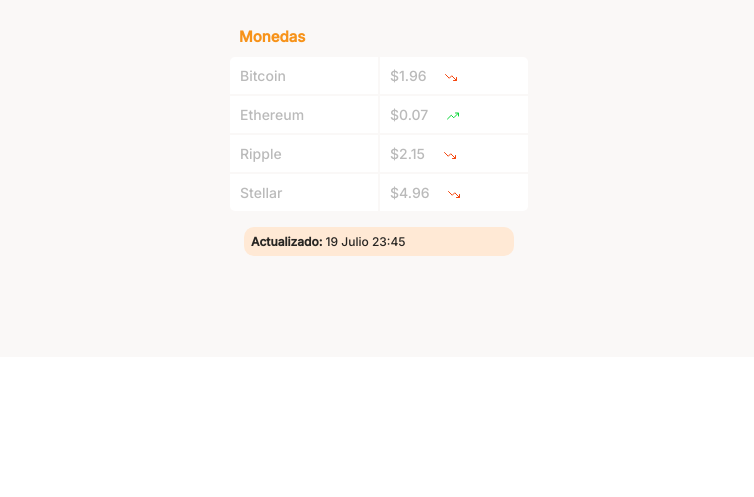
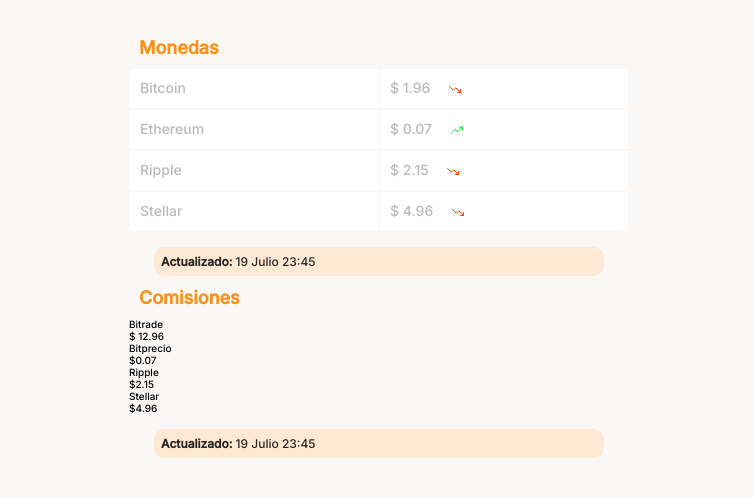
Before and after one commit to walterkiu/curso-movilefirst, a plain HTML site: page index.html in a window 1280 px wide. Shown: the part 665-1162 px from the top of the page, without its empty margins (261-1015 px from the left). Before the commit the page ends 1022 px from the top, so only its background shows below. Drawn offline with Linux system fonts and the light colour scheme.

Commit message:
comienzo tabla comisiones

```diff
--- a/index.html
+++ b/index.html
@@ -26,18 +26,32 @@
                 <p>Traemos información en tiempo real de las casas de cambios y las monedas más importantes del mundo.</p>
             </div>
             <section class="main-exchange-tables">
-                <h2>Monedas</h2>
-                <div>
+                <div class="main-exchange-tables_monedas">
+                    <h3>Monedas</h3>
                     <p class="border-top-left">Bitcoin</p>
-                    <p class="border-top-right">$1.96 <span class="not-stonks"></span></p>
+                    <p class="border-top-right">$ 1.96 <span class="not-stonks"></span></p>
                     <p>Ethereum</p>
-                    <p>$0.07 <span class="stonks"></span></p>
+                    <p>$ 0.07 <span class="stonks"></span></p>
                     <p>Ripple</p>
-                    <p>$2.15 <span  class="not-stonks"></span></p>
+                    <p>$ 2.15 <span  class="not-stonks"></span></p>
                     <p class="border-bottom-left">Stellar</p>
-                    <p class="border-bottom-right">$4.96 <span  class="not-stonks"></span></p>
+                    <p class="border-bottom-right">$ 4.96 <span  class="not-stonks"></span></p>
                     <p class="fecha"><strong>Actualizado:</strong> 19 Julio 23:45</p>
                 </div>
+
+                <div class="main-exchange-tables_comisiones">
+                    <h3>Comisiones</h3>
+                    <p class="border-top-left">Bitrade</p>
+                    <p class="border-top-right">$ 12.96 </p>
+                    <p>Bitprecio</p>
+                    <p>$0.07 </p>
+                    <p>Ripple</p>
+                    <p>$2.15</p>
+                    <p class="border-bottom-left">Stellar</p>
+                    <p class="border-bottom-right">$4.96 </p>
+                    <p class="fecha"><strong>Actualizado:</strong> 19 Julio 23:45</p>
+                </div>
+
             </section>
         </section>
         <section></section>
--- a/style.css
+++ b/style.css
@@ -126,23 +126,29 @@ main{
     margin-bottom: 30px;
     line-height: 1.6rem;
 }
+
+                                     /*MAIN EXCHANGE TABLES MONEDAS*/
+
 .main-exchange-tables{
-    width: 65%;
+    width: 70%;
     max-width: 300px;
+    max-width: 500px;
     margin: 0 auto;
-    font-family:'Inter';
+    font-family:"Inter" , sans-serif;
     padding-bottom: 100px;
 }
-.main-exchange-tables h2{
+.main-exchange-tables_monedas{
+    display: grid;
+    grid-template-columns: 1fr 1fr;
+    grid-template-rows: 1fr 1fr 1fr 1fr 1fr;
+}
+.main-exchange-tables h3{
     margin: 10px;
     color: var(--bitcoin-orange);
+    grid-column: 1 / 3;
+    font-size: 1.8rem;
 }
-.main-exchange-tables div{
-    display: grid;
-    grid-template-columns: 1fr 1fr;
-    grid-template-rows: 1fr 1fr 1fr 1fr ;
-}
-.main-exchange-tables div p{
+.main-exchange-tables_monedas p{
     background-color:var(--just-white) ;
     font-size: 1.4rem;
     font-weight: 500;
@@ -174,7 +180,7 @@ border-top-left-radius: 5px;
     background-color: var(--soft-orange);
     border-radius: 10px;
 }
-.main-exchange-tables div .not-stonks{
+.main-exchange-tables_monedas .not-stonks{
     background-image: url(./icons/trending-down.svg);
     background-repeat: no-repeat;
     display: inline-block;
@@ -182,7 +188,7 @@ border-top-left-radius: 5px;
     height: 10px;
     margin-left: 15px;
 }
-.main-exchange-tables div .stonks{
+.main-exchange-tables_monedas .stonks{
     background-image: url(./icons/trending-up.svg);
     background-repeat: no-repeat;
     display: inline-block;
@@ -190,3 +196,5 @@ border-top-left-radius: 5px;
     height: 10px;
     margin-left: 15px;
 }
+
+                                     /*MAIN EXCHANGE TABLES COMISIONES*/
```
